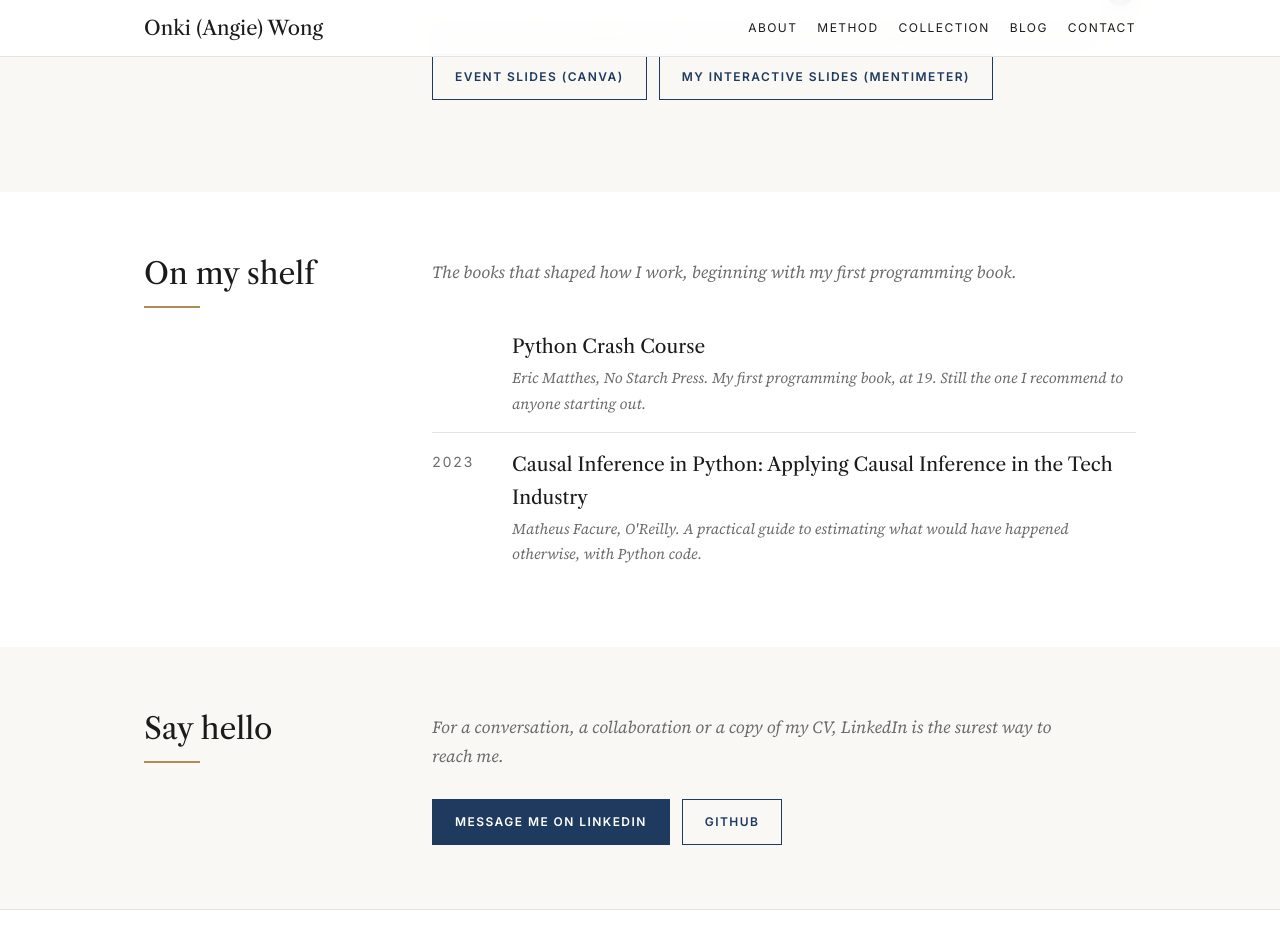
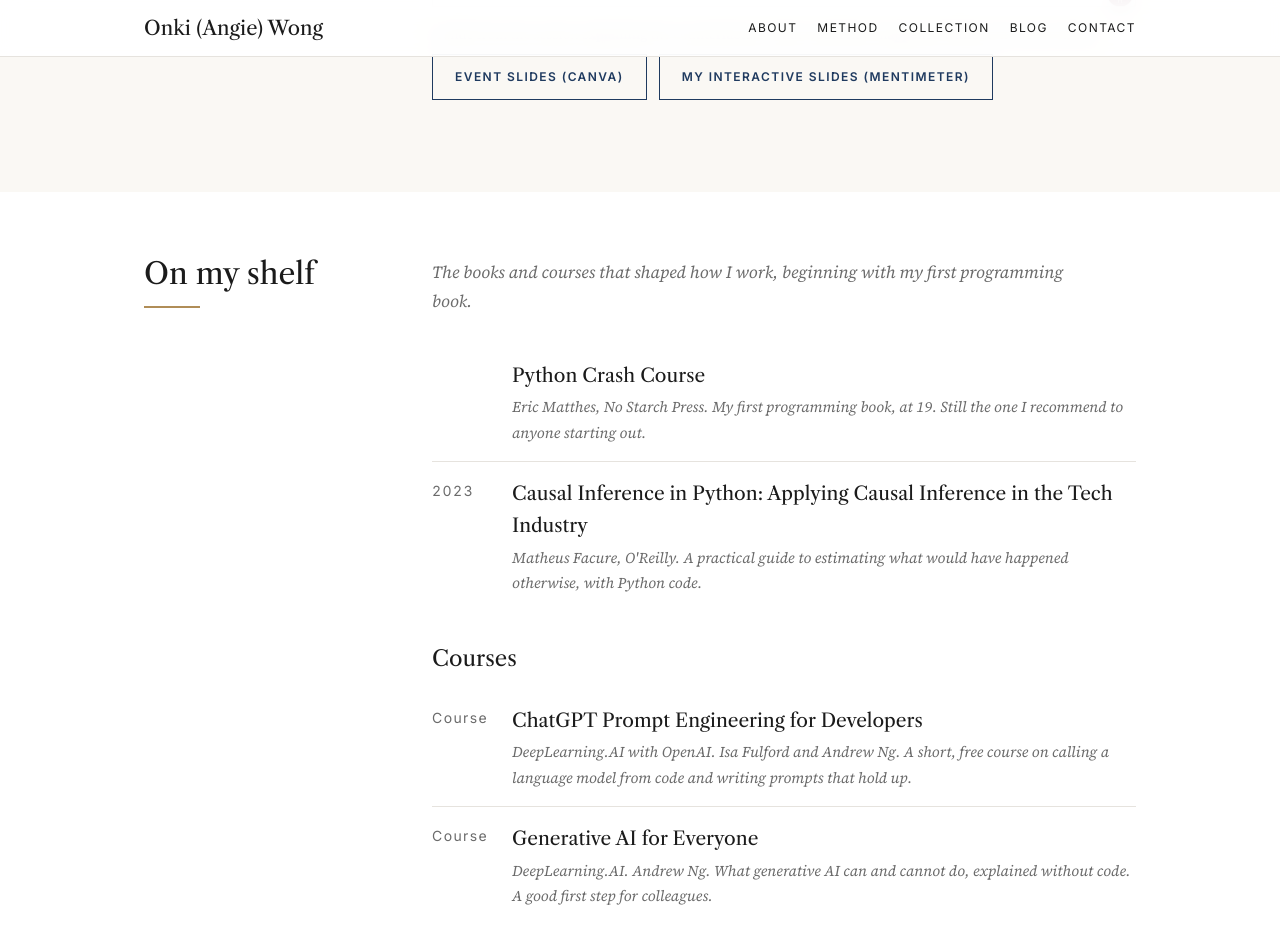
Before and after one commit to owangie/owangie.github.io, a Jekyll site: the page built from _pages/about.md, in a window 1280 px wide and 1400 px high, scrolled down 6951 px. Shown: the top 952 px of the window. Built offline with Jekyll 4.4.1, drawn with Linux system fonts in a browser that asks for light colours.

Commit message:
Add courses to On my shelf

```diff
--- /dev/null
+++ b/_data/courses.yml
@@ -0,0 +1,9 @@
+# Courses listed under "On my shelf".
+- title: "ChatGPT Prompt Engineering for Developers"
+  by: "DeepLearning.AI with OpenAI. Isa Fulford and Andrew Ng"
+  url: "https://www.deeplearning.ai/short-courses/chatgpt-prompt-engineering-for-developers/"
+  note: "A short, free course on calling a language model from code and writing prompts that hold up."
+- title: "Generative AI for Everyone"
+  by: "DeepLearning.AI. Andrew Ng"
+  url: "https://www.deeplearning.ai/courses/generative-ai-for-everyone/"
+  note: "What generative AI can and cannot do, explained without code. A good first step for colleagues."
--- a/_layouts/home.html
+++ b/_layouts/home.html
@@ -443,7 +443,7 @@
     <h2 class="reveal">On my shelf</h2>
     </div>
     <div class="sbody">
-    <p class="intro reveal">The books that shaped how I work, beginning with my first programming book.</p>
+    <p class="intro reveal">The books and courses that shaped how I work, beginning with my first programming book.</p>
     <ul class="list reveal">
       {% for b in site.data.books %}
       <li>
@@ -451,6 +451,18 @@
         <span>
           <a class="t" href="{{ b.url }}">{{ b.title }}</a>
           <span class="sub">{{ b.author }}, {{ b.publisher }}. {{ b.note }}</span>
+        </span>
+      </li>
+      {% endfor %}
+    </ul>
+    <h3 class="sub reveal">Courses</h3>
+    <ul class="list reveal">
+      {% for c in site.data.courses %}
+      <li>
+        <span class="yr">Course</span>
+        <span>
+          <a class="t" href="{{ c.url }}">{{ c.title }}</a>
+          <span class="sub">{{ c.by }}. {{ c.note }}</span>
         </span>
       </li>
       {% endfor %}
```
